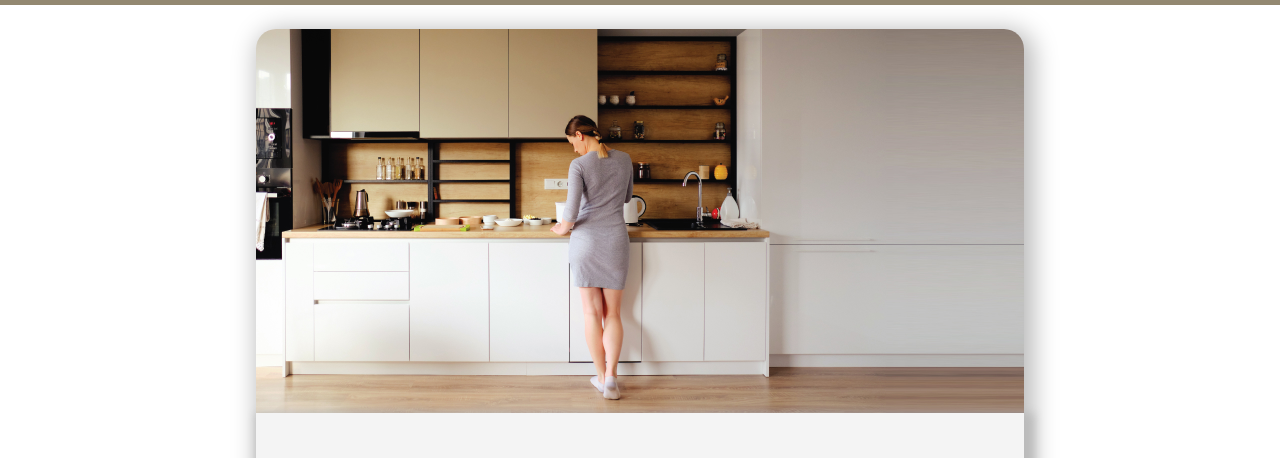
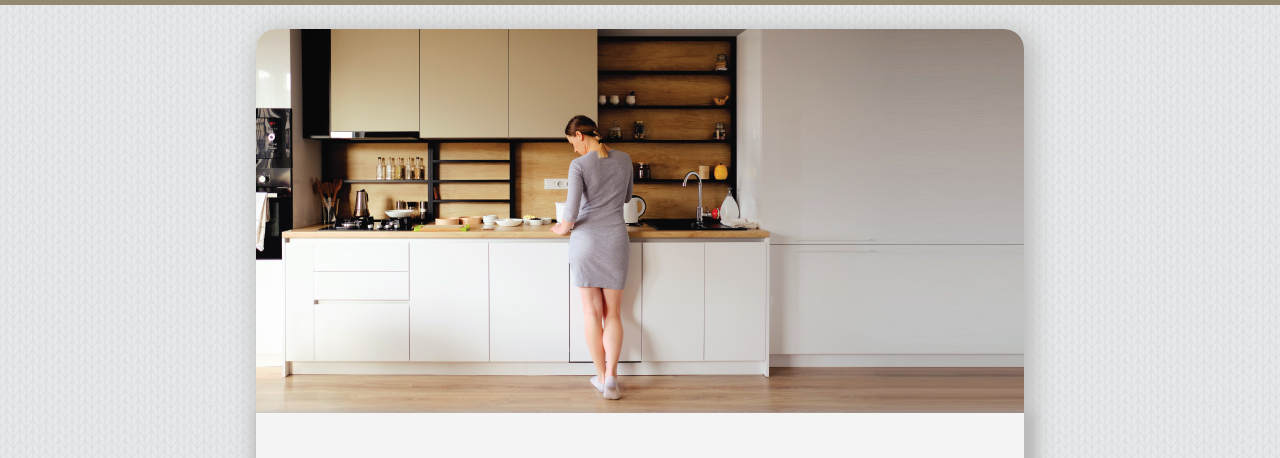
Before and after one commit to dianadidorenko/habitare-interiors, a plain HTML site: page index.html in a window 1280 px wide. Shown: the part 71-529 px from the top of the page. Drawn offline with nearby package versions, Linux system fonts and the light colour scheme.

Commit message:
Update style.css

```diff
--- a/css/style.css
+++ b/css/style.css
@@ -1,7 +1,7 @@
 body {
   font-family: "Ubuntu", sans-serif;
   /* background-color: rgb(238, 238, 238); */
-  background: url(images/html-bg.jpeg);
+  background: url(/images/html-bg.jpeg);
 }
 
 a {
```
